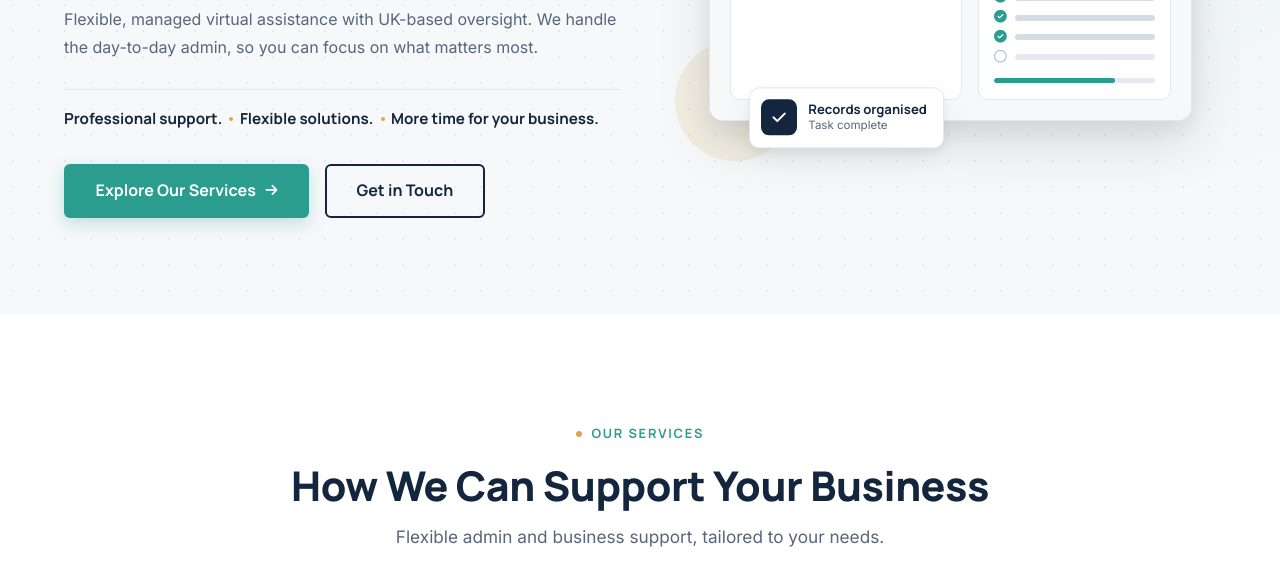
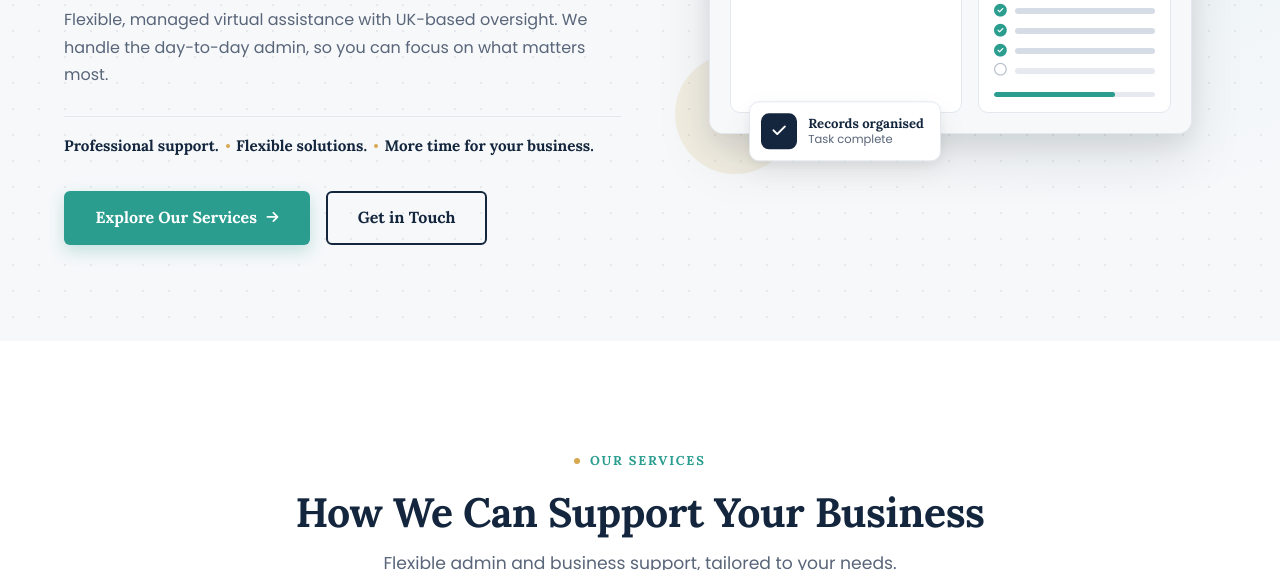
Before and after one commit to Sarafeleke/Write-on-the-Dot1, a plain HTML site: page index.html in a window 1280 px wide. Shown: the part 530-1100 px from the top of the page. Drawn offline with Linux system fonts and the light colour scheme.

Commit message:
Switch typography to Lora headings and Poppins body text
Generated with [Devin](https://devin.ai)

Co-Authored-By: Devin <158243242+devin-ai-integration[bot]@users.noreply.github.com>

```diff
--- a/css/style.css
+++ b/css/style.css
@@ -21,8 +21,8 @@
   --border: #E3E8EE;
 
   /* Typography */
-  --font-heading: "Manrope", "Plus Jakarta Sans", system-ui, sans-serif;
-  --font-body: "Inter", system-ui, -apple-system, "Segoe UI", sans-serif;
+  --font-heading: "Lora", Georgia, "Times New Roman", serif;
+  --font-body: "Poppins", system-ui, -apple-system, "Segoe UI", sans-serif;
 
   /* Layout */
   --container: 1200px;
@@ -70,6 +70,7 @@ body.nav-open { overflow: hidden; }
 
 h1, h2, h3, h4 {
   font-family: var(--font-heading);
+  font-weight: 700;
   color: var(--navy);
   line-height: 1.2;
   margin: 0 0 0.75rem;
--- a/index.html
+++ b/index.html
@@ -13,7 +13,7 @@
   <!-- Fonts -->
   <link rel="preconnect" href="https://fonts.googleapis.com">
   <link rel="preconnect" href="https://fonts.gstatic.com" crossorigin>
-  <link href="https://fonts.googleapis.com/css2?family=Inter:wght@400;500;600&family=Manrope:wght@500;600;700;800&display=swap" rel="stylesheet">
+  <link href="https://fonts.googleapis.com/css2?family=Lora:wght@500;600;700&family=Poppins:wght@400;500;600;700&display=swap" rel="stylesheet">
 
   <!-- Icons -->
   <link rel="stylesheet" href="https://cdnjs.cloudflare.com/ajax/libs/font-awesome/6.5.1/css/all.min.css" referrerpolicy="no-referrer">
```
